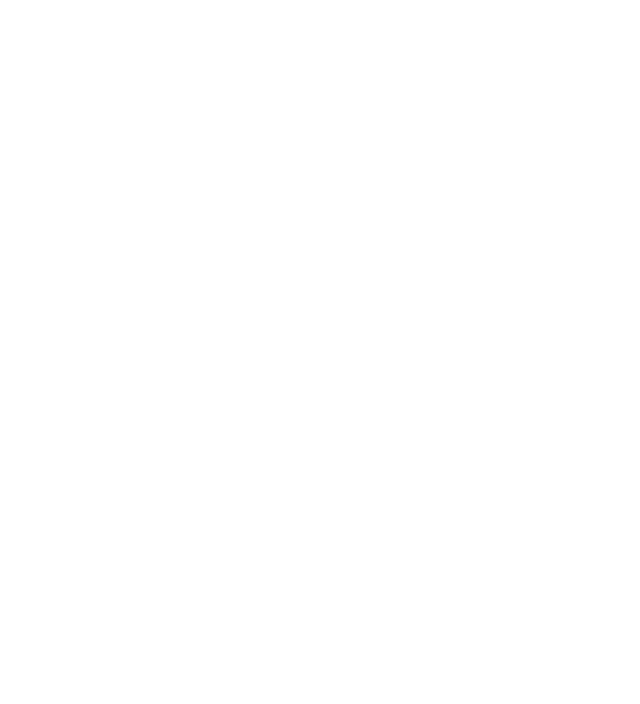
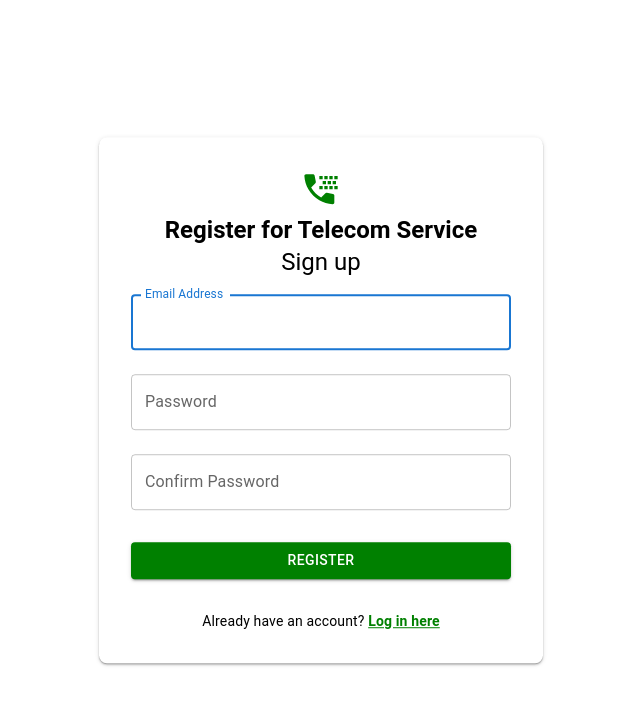
Before and after one commit to iamneo-production/7c3873ba-e746-4c65-8fcf-facbb278e076, a React (Create React App) app in the folder Hackathon 3/: page /register in a window 1280 px wide. Before the commit this address had no page. Shown: the top 704 px of the page, without its empty margins (319-959 px from the left). Built offline with nearby package versions, Linux system fonts and the light colour scheme.

Commit message:
feat: register user added

```diff
--- /dev/null
+++ b/Hackathon 3/src/App/Register.js
@@ -0,0 +1,188 @@
+import * as React from "react";
+import Button from "@mui/material/Button";
+import TextField from "@mui/material/TextField";
+
+import Box from "@mui/material/Box";
+import Typography from "@mui/material/Typography";
+import Container from "@mui/material/Container";
+import { Form, Formik, useFormik } from "formik";
+import { toast } from "react-toastify";
+
+import * as Yup from "yup";
+import { Link, useNavigate } from "react-router-dom";
+import { addUser } from "./../Services/http.service";
+import { useMediaQuery } from "@mui/material";
+
+import TtyIcon from "@mui/icons-material/Tty";
+
+const Register = () => {
+  const navigate = useNavigate();
+
+  const handleRegister = (values) => {
+    const newUser = {
+      id: values.email,
+      password: values.password,
+    };
+
+    addUser(newUser)
+      .then(() => {
+        toast.success("Successfully registered. You can now log in.", {
+          theme: "colored",
+        });
+        navigate("/login");
+      })
+      .catch((error) => {
+        console.error("Error registering user:", error);
+        toast.error("Error during registration", {
+          theme: "colored",
+        });
+      });
+  };
+
+  const SignupSchema = Yup.object().shape({
+    email: Yup.string().email("Invalid email").required("Email is required"),
+    password: Yup.string()
+      .min(8, "Minimum 8 characters")
+      .max(12, "Maximum 12 characters")
+      .required("Password is required"),
+    confirmPassword: Yup.string()
+      .oneOf([Yup.ref("password"), null], "Passwords must match")
+      .required("Confirm password is required"),
+  });
+
+  const formik = useFormik({
+    initialValues: {
+      email: "",
+      password: "",
+      confirmPassword: "",
+    },
+    onSubmit: (values) => {
+      handleRegister(values);
+    },
+    validationSchema: SignupSchema,
+  });
+  const isNonMobile = useMediaQuery("(min-width:640px)");
+  return (
+    <Box height="99vh">
+      <Container
+        maxWidth="xs"
+        className="center-container"
+        sx={{
+          boxShadow: isNonMobile
+            ? "0px 1px 5px rgba(0, 0, 0, 0.12), 0px 2px 2px rgba(0, 0, 0, 0.14), 0px 1px 1px rgba(0, 0, 0, 0.2);"
+            : "none",
+          borderRadius: isNonMobile ? "0.5rem" : "none",
+        }}
+      >
+        <Box display="flex" flexDirection="column" alignItems="center">
+          <TtyIcon
+            style={{ width: 40, height: 40, color: "green", marginBottom: 5 }}
+          />
+          <Typography
+            textAlign="center"
+            component="h1"
+            variant="h5"
+            style={{ fontWeight: "bold" }}
+          >
+            Register for Telecom Service
+          </Typography>
+          <Typography component="h1" variant="h5">
+            Sign up
+          </Typography>
+          <Box sx={{ width: "100%" }}>
+            <Formik>
+              <Form onSubmit={formik.handleSubmit} style={{ width: "100%" }}>
+                <TextField
+                  margin="normal"
+                  fullWidth
+                  id="email"
+                  label="Email Address"
+                  name="email"
+                  autoComplete="email"
+                  autoFocus
+                  onBlur={formik.handleBlur}
+                  onChange={formik.handleChange}
+                />
+                {formik.touched.email && formik.errors.email ? (
+                  <Typography
+                    variant="caption"
+                    color="error"
+                    sx={{ fontSize: 14, fontWeight: "bold" }}
+                  >
+                    {formik.errors.email}
+                  </Typography>
+                ) : (
+                  <></>
+                )}
+                <TextField
+                  onBlur={formik.handleBlur}
+                  onChange={formik.handleChange}
+                  margin="normal"
+                  fullWidth
+                  name="password"
+                  label="Password"
+                  type="password"
+                  id="password"
+                  autoComplete="new-password"
+                />
+                {formik.touched.password && formik.errors.password ? (
+                  <Typography
+                    variant="caption"
+                    color="error"
+                    sx={{ fontSize: 14, fontWeight: "bold" }}
+                  >
+                    {formik.errors.password}
+                  </Typography>
+                ) : (
+                  <></>
+                )}
+                <TextField
+                  onBlur={formik.handleBlur}
+                  onChange={formik.handleChange}
+                  margin="normal"
+                  fullWidth
+                  name="confirmPassword"
+                  label="Confirm Password"
+                  type="password"
+                  id="confirmPassword"
+                  autoComplete="new-password"
+                />
+                {formik.touched.confirmPassword &&
+                formik.errors.confirmPassword ? (
+                  <Typography
+                    variant="caption"
+                    color="error"
+                    sx={{ fontSize: 14, fontWeight: "bold" }}
+                  >
+                    {formik.errors.confirmPassword}
+                  </Typography>
+                ) : (
+                  <></>
+                )}
+                <Button
+                  type="submit"
+                  fullWidth
+                  variant="contained"
+                  sx={{ mt: 3, mb: 2, background: "green" }}
+                >
+                  Register
+                </Button>
+              </Form>
+            </Formik>
+            <Typography
+              variant="body2"
+              sx={{ textAlign: "center", marginTop: 2 }}
+            >
+              Already have an account?{" "}
+              <Link to="/login" style={{ color: "green", fontWeight: "bold" }}>
+                Log in here
+              </Link>
+            </Typography>
+          </Box>
+        </Box>
+      </Container>
+    </Box>
+  );
+};
+
+export default Register;
--- a/Hackathon 3/src/CommonComponents/Header.js
+++ b/Hackathon 3/src/CommonComponents/Header.js
@@ -7,27 +7,22 @@
 import MenuItem from "@mui/material/MenuItem";
 import Menu from "@mui/material/Menu";
 import LogoutIcon from "@mui/icons-material/Logout";
-import { Link, useNavigate } from "react-router-dom";
+import { useNavigate } from "react-router-dom";
 import { toast } from "react-toastify";
-import CalendarMonthIcon from "@mui/icons-material/CalendarMonth";
-import { Button, Tooltip, useMediaQuery } from "@mui/material";
+import { useMediaQuery } from "@mui/material";
 import MoreVertIcon from "@mui/icons-material/MoreVert";
 
 import TtyIcon from "@mui/icons-material/Tty";
 
 export const Header = () => {
-  const [auth, setAuth] = React.useState(true);
-  const [anchorEl, setAnchorEl] = React.useState(null);
+  // const [auth, setAuth] = React.useState(true);
+  // const [anchorEl, setAnchorEl] = React.useState(null);
   const user = sessionStorage.getItem("email");
   const navigate = useNavigate();
   const isNonMobile = useMediaQuery("(min-width:640px)");
 
-  const handleMenu = (event) => {
-    setAnchorEl(event.currentTarget);
-  };
-
   const handleClose = () => {
-    setAnchorEl(null);
+    // setAnchorEl(null);
     sessionStorage.clear();
     toast.success("Successfully Logout ", {
       theme: "colored",
--- a/Hackathon 3/src/DB/DB.json
+++ b/Hackathon 3/src/DB/DB.json
@@ -2,6 +2,10 @@
   "user": [
     {
       "id": "chamu@gmail.com",
+      "password": "12345678"
+    },
+    {
+      "id": "heyvidura@gmail.com",
       "password": "12345678"
     }
   ],
--- a/Hackathon 3/src/Routes/AllRoutes.js
+++ b/Hackathon 3/src/Routes/AllRoutes.js
@@ -5,6 +5,7 @@
 import ProtectUser from "./ProtectRoute/ProtectUser";
 import { PurchasedOrderList } from "../App/PurchasedOrderList";
 import { Home } from "./../App/Home";
+import Register from "../App/Register";
 
 export const AllRoutes = () => {
   return (
@@ -12,6 +13,8 @@
       <Routes>
         <Route path="/" element={<PublicComponentRoute />}>
           <Route index element={<Login />} />
+          <Route path="login" element={<Login />} />
+          <Route path="register" element={<Register />} />
         </Route>
         <Route path="/home" element={<ProtectUser />}>
           <Route index element={<Home />} />
--- a/Hackathon 3/src/Services/http.service.js
+++ b/Hackathon 3/src/Services/http.service.js
@@ -2,6 +2,10 @@
 
 export const CheckLogin = (email) => {
   return http.get(`/user/${email}`);
+};
+
+export const addUser = (user) => {
+  return http.post("/user", user);
 };
 
 export const getAllDataPlans = () => {
```
